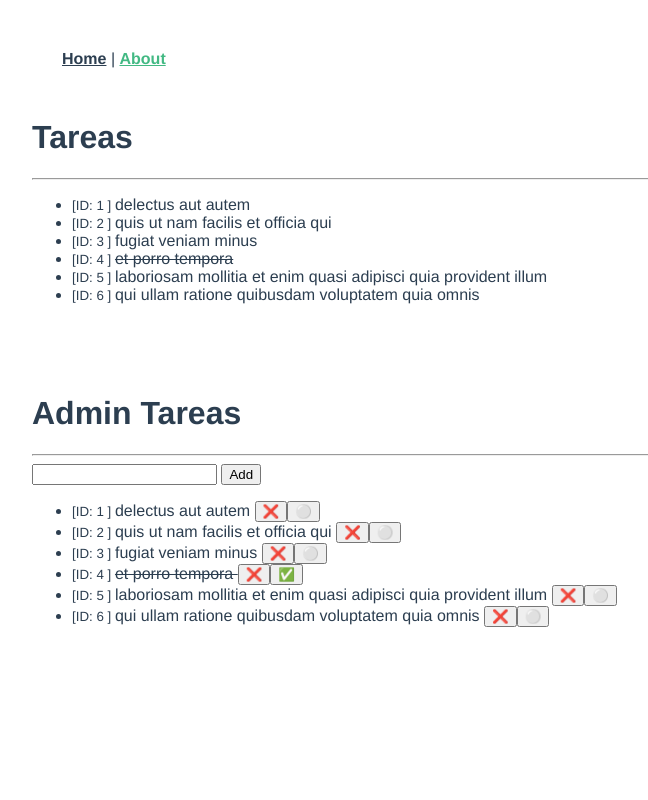
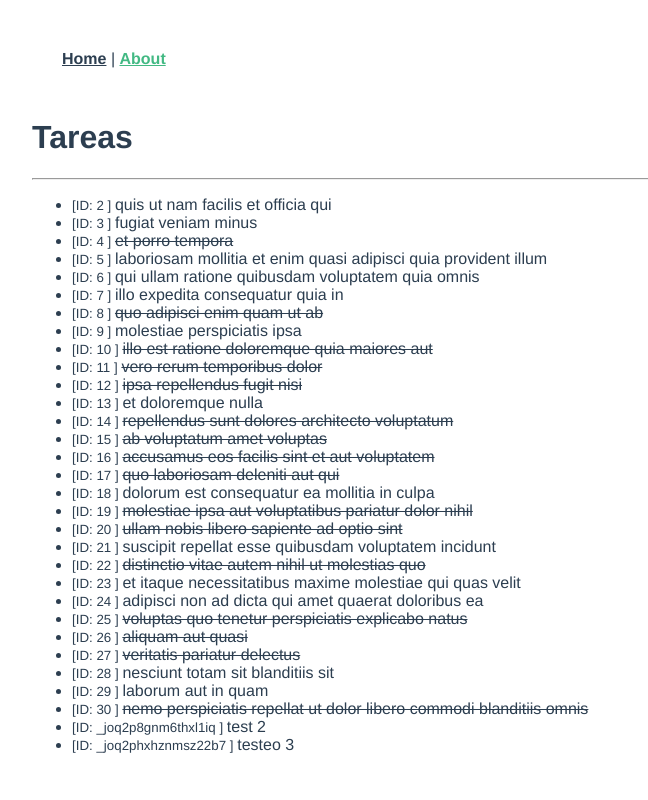
Before and after one commit to AlexSegen/vuex-practice-2, a Vue app: page /about in a window 1280 px wide. Shown: the top 800 px of the page, without its empty margins (208-856 px from the left). Built offline with nearby package versions, Linux system fonts and the light colour scheme; data requests are answered from the project's data file.

Commit message:
Contenido dinámico

```diff
--- /dev/null
+++ b/db.json
@@ -0,0 +1,188 @@
+{
+  "todos": [
+    {
+      "userId": 1,
+      "id": 2,
+      "title": "quis ut nam facilis et officia qui",
+      "completed": false
+    },
+    {
+      "userId": 1,
+      "id": 3,
+      "title": "fugiat veniam minus",
+      "completed": false
+    },
+    {
+      "userId": 1,
+      "id": 4,
+      "title": "et porro tempora",
+      "completed": true
+    },
+    {
+      "userId": 1,
+      "id": 5,
+      "title": "laboriosam mollitia et enim quasi adipisci quia provident illum",
+      "completed": false
+    },
+    {
+      "userId": 1,
+      "id": 6,
+      "title": "qui ullam ratione quibusdam voluptatem quia omnis",
+      "completed": false
+    },
+    {
+      "userId": 1,
+      "id": 7,
+      "title": "illo expedita consequatur quia in",
+      "completed": false
+    },
+    {
+      "userId": 1,
+      "id": 8,
+      "title": "quo adipisci enim quam ut ab",
+      "completed": true
+    },
+    {
+      "userId": 1,
+      "id": 9,
+      "title": "molestiae perspiciatis ipsa",
+      "completed": false
+    },
+    {
+      "userId": 1,
+      "id": 10,
+      "title": "illo est ratione doloremque quia maiores aut",
+      "completed": true
+    },
+    {
+      "userId": 1,
+      "id": 11,
+      "title": "vero rerum temporibus dolor",
+      "completed": true
+    },
+    {
+      "userId": 1,
+      "id": 12,
+      "title": "ipsa repellendus fugit nisi",
+      "completed": true
+    },
+    {
+      "userId": 1,
+      "id": 13,
+      "title": "et doloremque nulla",
+      "completed": false
+    },
+    {
+      "userId": 1,
+      "id": 14,
+      "title": "repellendus sunt dolores architecto voluptatum",
+      "completed": true
+    },
+    {
+      "userId": 1,
+      "id": 15,
+      "title": "ab voluptatum amet voluptas",
+      "completed": true
+    },
+    {
+      "userId": 1,
+      "id": 16,
+      "title": "accusamus eos facilis sint et aut voluptatem",
+      "completed": true
+    },
+    {
+      "userId": 1,
+      "id": 17,
+      "title": "quo laboriosam deleniti aut qui",
+      "completed": true
+    },
+    {
+      "userId": 1,
+      "id": 18,
+      "title": "dolorum est consequatur ea mollitia in culpa",
+      "completed": false
+    },
+    {
+      "userId": 1,
+      "id": 19,
+      "title": "molestiae ipsa aut voluptatibus pariatur dolor nihil",
+      "completed": true
+    },
+    {
+      "userId": 1,
+      "id": 20,
+      "title": "ullam nobis libero sapiente ad optio sint",
+      "completed": true
+    },
+    {
+      "userId": 2,
+      "id": 21,
+      "title": "suscipit repellat esse quibusdam voluptatem incidunt",
+      "completed": false
+    },
+    {
+      "userId": 2,
+      "id": 22,
+      "title": "distinctio vitae autem nihil ut molestias quo",
+      "completed": true
+    },
+    {
+      "userId": 2,
+      "id": 23,
+      "title": "et itaque necessitatibus maxime molestiae qui quas velit",
+      "completed": false
+    },
+    {
+      "userId": 2,
+      "id": 24,
+      "title": "adipisci non ad dicta qui amet quaerat doloribus ea",
+      "completed": false
+    },
+    {
+      "userId": 2,
+      "id": 25,
+      "title": "voluptas quo tenetur perspiciatis explicabo natus",
+      "completed": true
+    },
+    {
+      "userId": 2,
+      "id": 26,
+      "title": "aliquam aut quasi",
+      "completed": true
+    },
+    {
+      "userId": 2,
+      "id": 27,
+      "title": "veritatis pariatur delectus",
+      "completed": true
+    },
+    {
+      "userId": 2,
+      "id": 28,
+      "title": "nesciunt totam sit blanditiis sit",
+      "completed": false
+    },
+    {
+      "userId": 2,
+      "id": 29,
+      "title": "laborum aut in quam",
+      "completed": false
+    },
+    {
+      "userId": 2,
+      "id": 30,
+      "title": "nemo perspiciatis repellat ut dolor libero commodi blanditiis omnis",
+      "completed": true
+    },
+    {
+      "id": "_joq2p8gnm6thxl1iq",
+      "completed": false,
+      "title": "test 2"
+    },
+    {
+      "id": "_joq2phxhznmsz22b7",
+      "completed": false,
+      "title": "testeo 3"
+    }
+  ]
+}
--- a/package.json
+++ b/package.json
@@ -7,6 +7,7 @@
     "build": "vue-cli-service build"
   },
   "dependencies": {
+    "axios": "^0.18.0",
     "vue": "^2.5.17",
     "vue-router": "^3.0.1",
     "vuex": "^3.0.1"
--- a/src/components/ListaTareas.vue
+++ b/src/components/ListaTareas.vue
@@ -6,12 +6,17 @@
     </ul>
 </template>
 <script>
+import { mapGetters } from "vuex";
 export default {
   name:'ListaTareas',
   computed: {
     tareas () {
 	    return this.$store.state.tareas
-    }
+    },
+    //...mapGetters(["TODOS"])
+  },
+  mounted(){
+
   }
 }
 </script>
--- a/src/components/TareasAdmin.vue
+++ b/src/components/TareasAdmin.vue
@@ -7,11 +7,10 @@
     </div>
     <ul>
       <li v-for="item in tareas" :key="item.id">
-        <small>[ID: {{ item.id }} ] </small><span :class="item.completed ? 'done':''"> {{ item.title }} </span>
-        <button type="button" @click="deleteItem(item)">❌</button>
         <button type="button"
         @click="changeStatus(item)"
-        v-text="item.completed ? '✅':'⚪'"></button>
+        v-text="item.completed ? '✅':'⚪'"></button> | <span :class="item.completed ? 'done':''"> {{ item.title }} </span>
+        <button type="button" @click="deleteItem(item)">❌</button>
       </li>
     </ul>
   </div>
@@ -53,15 +52,10 @@ export default {
       });
     },
     deleteItem(key){
-      this.$store.dispatch("REMOVE_TODO", key).then(() => {
-          console.log('Deleted');
-      });
+      this.$store.dispatch("REMOVE_TODO", key);
     },
     changeStatus(key){
-
-      this.$store.dispatch("STATUS_TODO", key).then(() => {
-          console.log('Updated');
-      });
+      this.$store.dispatch("STATUS_TODO", key);
     }
   }
 }
--- /dev/null
+++ b/src/services/config.js
@@ -0,0 +1,9 @@
+import axios from 'axios'
+
+const instance = axios.create({
+    baseURL: 'http://localhost:3001',
+    timeout: 1000,
+    headers: {}
+});
+
+export default instance;
--- /dev/null
+++ b/src/services/todo.services.js
@@ -0,0 +1,18 @@
+import $http from './config'
+
+let RESOURCE_NAME = '/todos'
+
+export default {
+    getAll(){
+        return $http.get(RESOURCE_NAME);
+    },
+    post(payload){
+        return $http.post(RESOURCE_NAME, payload)
+    },
+    delete(payload){
+        return $http.delete(`${RESOURCE_NAME}/${payload.id}`);
+    },
+    updateStatus(payload){
+        return $http.put(`${RESOURCE_NAME}/${payload.id}`, payload);
+    }
+}
--- a/src/store.js
+++ b/src/store.js
@@ -1,5 +1,6 @@
 import Vue from 'vue'
 import Vuex from 'vuex'
+import Api from '@/services/todo.services'
 
 Vue.use(Vuex)
 
@@ -8,36 +9,7 @@ export default new Vuex.Store({
     tarea: {
 
     },
-    tareas: [{
-      "id": 1,
-      "title": "delectus aut autem",
-      "completed": false
-      },
-      {
-      "id": 2,
-      "title": "quis ut nam facilis et officia qui",
-      "completed": false
-      },
-      {
-      "id": 3,
-      "title": "fugiat veniam minus",
-      "completed": false
-      },
-      {
-      "id": 4,
-      "title": "et porro tempora",
-      "completed": true
-      },
-      {
-      "id": 5,
-      "title": "laboriosam mollitia et enim quasi adipisci quia provident illum",
-      "completed": false
-      },
-      {
-      "id": 6,
-      "title": "qui ullam ratione quibusdam voluptatem quia omnis",
-      "completed": false
-      }]
+    tareas: []
 
   },
   getters: {
@@ -49,6 +21,9 @@ export default new Vuex.Store({
     }
   },
   mutations: {
+    SET_TODOS: (state, payload) => {
+      state.tareas = payload;
+    },
     ADD_TODO: (state, payload) => {
         state.tareas.push(payload);
     },
@@ -56,28 +31,29 @@ export default new Vuex.Store({
       state.tareas.splice(state.tareas.findIndex( find => { return find.id == payload.id }), 1)
     },
     CHANGE_STATUS:(state, payload) => {
-      let item = state.tareas.find( find => { return find.id == payload.id });
-      item.completed = !item.completed
+      /* let item = state.tareas.find( find => { return find.id == payload.id });
+      item.completed = !item.completed */
     }
   },
   actions: {
+    GET_TODOS: (context) => {
+        return Api.getAll().then(response => {
+          context.commit("SET_TODOS", response.data);
+        })
+    },
     NEW_TODO(context, payload){
-      let { data } =  new Promise(function(resolve, reject) {
-        context.commit('ADD_TODO', payload)
+      return Api.post(payload).then(response => {
+        context.commit('ADD_TODO', response.data);
       });
-      return data;
     },
     REMOVE_TODO(context, payload){
-      let { data } =  new Promise(function(resolve, reject) {
-        context.commit('DELETE_TODO', payload)
+      return Api.delete(payload).then(() => {
+        context.commit('DELETE_TODO', payload);
       });
-      return data;
     },
     STATUS_TODO(context, payload){
-      let { data } =  new Promise(function(resolve, reject) {
-        context.commit('CHANGE_STATUS', payload)
-      });
-      return data;
+      payload.completed = !payload.completed
+      return Api.updateStatus(payload);
     }
   }
 })
--- a/src/views/About.vue
+++ b/src/views/About.vue
@@ -24,10 +24,8 @@ export default {
   data(){
     return {}
   },
-  computed: {
-    tareas () {
-	    return this.$store.state.tareas
-    }
+  mounted(){
+    this.$store.dispatch("GET_TODOS");
   }
 }
 </script>
```
Also changed, not shown: 1 other file (tests, documents, lock files or other folders).
